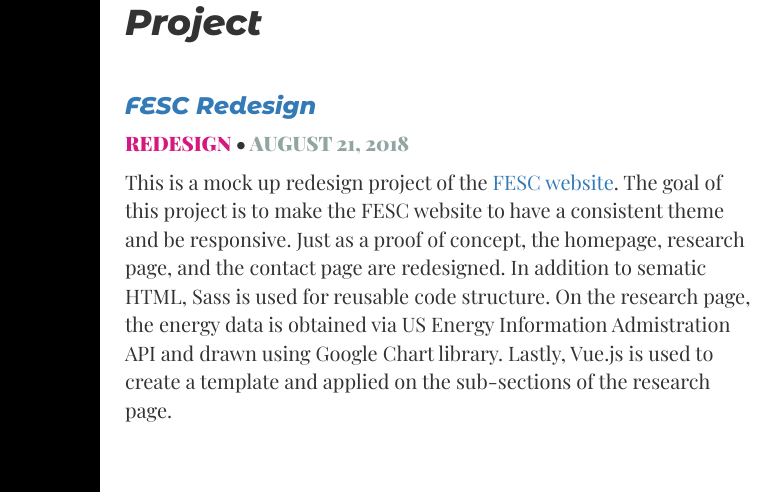
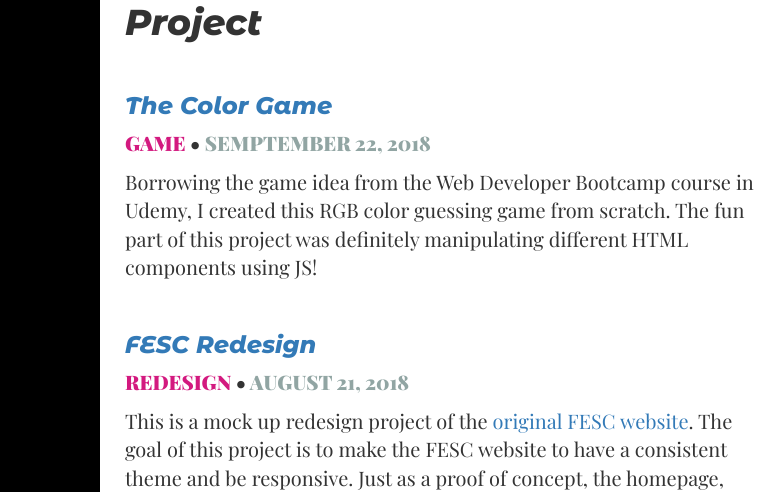
Before and after one commit to MinyaoTan/Portfolio, a plain HTML site: page index.html in a window 1280 px wide. Shown: the part 287-779 px from the top of the page, 0-779 px from the left. Drawn offline with nearby package versions, Linux system fonts and the light colour scheme.

Commit message:
added the color game project

```diff
--- a/index.html
+++ b/index.html
@@ -37,9 +37,14 @@
     		<div class="row">
     			<div class="col-md-7 col-sm-12">
             <h1 class="heading">Project</h1>
+
+            <h3 class="heading"><a href="https://minyaotan.github.io/color-game-project/" target="_blank">The Color Game</a></h3>
+            <subheading category="game" date="semptember 22, 2018"></subheading>
+            <p>Borrowing the game idea from the Web Developer Bootcamp course in Udemy, I created this RGB color guessing game from scratch. The fun part of this project was definitely manipulating different HTML components using JS! </p>
+
             <h3 class="heading"><a href="https://minyaotan.github.io/fesc-redesign/" target="_blank">FESC Redesign</a></h3>
             <subheading category="redesign" date="august 21, 2018"></subheading>
-            <p>This is a mock up redesign project of the <a href="http://floridaenergy.ufl.edu/" target="_blank">FESC website</a>. The goal of this project is to make the FESC website to have a consistent theme and be responsive. Just as a proof of concept, the homepage, research page, and the contact page are redesigned. In addition to sematic HTML, Sass is used for reusable code structure. On the research page, the energy data is obtained via US Energy Information Admistration API and drawn using Google Chart library. Lastly, Vue.js is used to create a template and applied on the sub-sections of the research page.</p>
+            <p>This is a mock up redesign project of the <a href="http://floridaenergy.ufl.edu/" target="_blank">original FESC website</a>. The goal of this project is to make the FESC website to have a consistent theme and be responsive. Just as a proof of concept, the homepage, research page, and the contact page are redesigned. In addition to sematic HTML, Sass is used for reusable code structure. On the research page, the energy data is obtained via US Energy Information Admistration API and drawn using Google Chart library. Lastly, Vue.js is used to create a template and applied on the sub-sections of the research page.</p>
       		</div>
 
     			<div class="col-md-5 shown-on-load">
```
